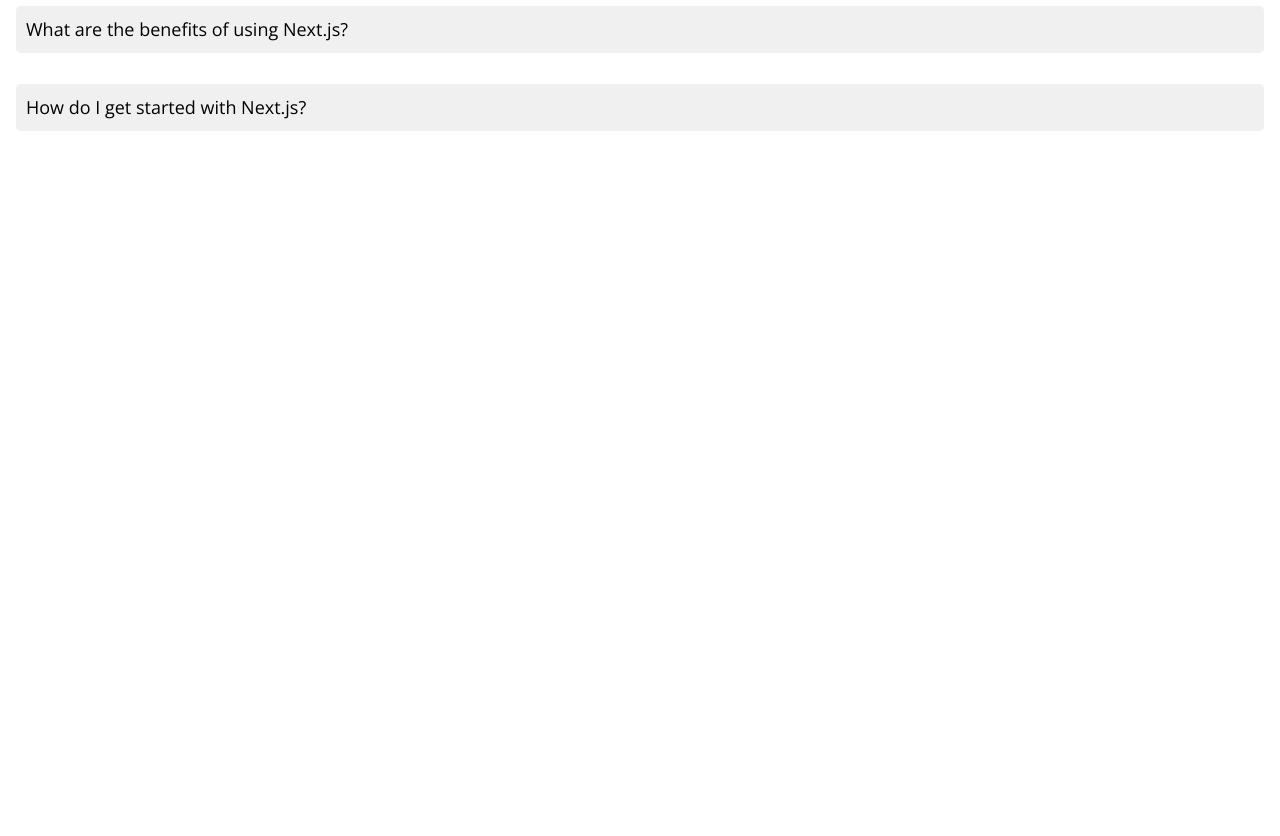
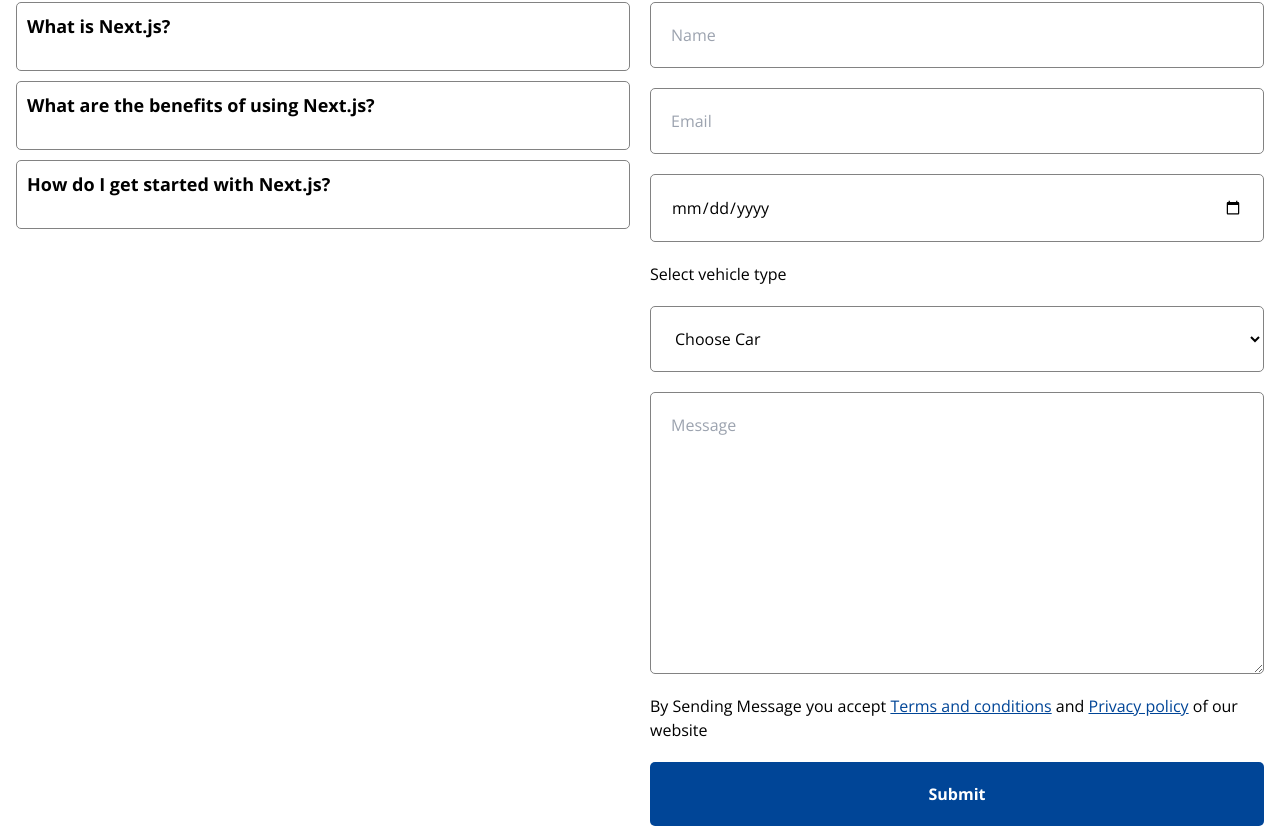
Before and after one commit to grom48/velaluka, a Next.js app: page /rental-car in a window 1280 px wide. Shown: the part 1024-1860 px from the top of the page. Before the commit the page ends 1186 px from the top, so only its background shows below. Built offline with nearby package versions, Linux system fonts and the light colour scheme.

Commit message:
Zavrsen rental i napravljen backend contacta

```diff
--- a/package.json
+++ b/package.json
@@ -13,11 +13,13 @@
     "@types/node": "18.13.0",
     "@types/react": "18.0.28",
     "@types/react-dom": "18.0.11",
+    "dotenv": "^16.0.3",
     "eslint": "8.34.0",
     "eslint-config-next": "13.1.6",
     "framer-motion": "^9.0.4",
     "next": "13.1.6",
     "node-sass": "^7.0.3",
+    "nodemailer": "^6.9.1",
     "react": "18.2.0",
     "react-dom": "18.2.0",
     "react-slick": "^0.29.0",
--- a/src/components/Category.tsx
+++ b/src/components/Category.tsx
@@ -58,7 +58,7 @@ const Category = () => {
 
   return (
     <>
-      <section className="container mx-auto px-4 py-10">
+      <section className="container mx-auto px-4 py-10" id="see-more">
         <h2 className="main-title">Select Category</h2>
         <Slider
           {...settings}
--- a/src/components/Header.tsx
+++ b/src/components/Header.tsx
@@ -107,7 +107,7 @@ const Header = () => {
             vacations and many more.
           </h1>
           <Link
-            href="/see-more"
+            href="#see-more"
             className="flex items-center gap-3 bg-oceanBlue rounded-full py-3 px-7 w-min"
           >
             <p className="w-max">See more</p>
--- /dev/null
+++ b/src/components/rents/Contact.tsx
@@ -0,0 +1,142 @@
+import React, { useState } from "react";
+import Link from "next/link";
+
+type Name = {
+  name: string;
+  setName: React.Dispatch<React.SetStateAction<string>>;
+};
+
+type Email = {
+  email: string;
+  setEmail: React.Dispatch<React.SetStateAction<string>>;
+};
+type Message = {
+  message: string;
+  setMessage: React.Dispatch<React.SetStateAction<string>>;
+};
+
+type Submit = {
+  submitted: boolean;
+  setSubmitted: React.Dispatch<React.SetStateAction<boolean>>;
+};
+const Contact = () => {
+  const [name, setName] = useState("");
+  const [email, setEmail] = useState("");
+  const [message, setMessage] = useState("");
+  const [date, setDate] = useState("");
+  const [selectedVehicle, setSelectedVehicle] = useState("");
+  const [submitted, setSubmitted] = useState(false);
+
+  const handleSubmit = (e: any) => {
+    e.preventDefault();
+    console.log("Sending");
+    let data = {
+      name,
+      email,
+      date,
+      selectedVehicle,
+      message,
+    };
+    fetch("/api/contact", {
+      method: "POST",
+      headers: {
+        Accept: "application/json, text/plain, */*",
+        "Content-Type": "application/json",
+      },
+      body: JSON.stringify(data),
+    }).then((res) => {
+      console.log("Response received");
+      if (res.status === 200) {
+        console.log("Response succeeded!");
+        setSubmitted(true);
+        setName("");
+        setDate("");
+        setSelectedVehicle("");
+        setEmail("");
+      }
+    });
+  };
+
+  return (
+    <div className="contact-section">
+      <h2 className="main-title">Contact for booking</h2>
+      <form action="" className="flex flex-col gap-5">
+        <input
+          onChange={(e) => {
+            setName(e.target.value);
+          }}
+          type="text"
+          placeholder="Name"
+          name="name"
+        />
+        <input
+          onChange={(e) => {
+            setEmail(e.target.value);
+          }}
+          type="email"
+          placeholder="Email"
+          name="email"
+        />
+        <input
+          onChange={(e) => {
+            setDate(e.target.value);
+          }}
+          type="date"
+          placeholder="Date"
+          name="date"
+        />
+        <label htmlFor="cars">Select vehicle type</label>
+        <select
+          name="cars"
+          id=""
+          value={selectedVehicle}
+          onChange={(e) => setSelectedVehicle(e.target.value)}
+        >
+          <option value="Choose">Choose Car</option>
+          <option value="Chevrolet Lacetti">Chevrolet Lacetti</option>
+          <option value="Chevrolet Aveo 1.4">Chevrolet Aveo 1.4</option>
+          <option value="Chevrolet Aveo 1.2">Chevrolet Aveo 1.2</option>
+        </select>
+        <textarea
+          onChange={(e) => {
+            setMessage(e.target.value);
+          }}
+          name="message"
+          placeholder="Message"
+          id="textarea"
+          cols={15}
+          rows={10}
+          defaultValue={""}
+        />
+        <p>
+          By Sending Message you accept{" "}
+          <Link
+            className="text-oceanBlue underline"
+            href="terms-and-conditions"
+          >
+            Terms and conditions
+          </Link>{" "}
+          and{" "}
+          <Link className="text-oceanBlue underline" href="privacy-and-policy">
+            Privacy policy
+          </Link>{" "}
+          of our website
+        </p>
+        <input
+          className="submit-btn contact-button"
+          type="submit"
+          name="submit"
+          placeholder="Submit"
+          onClick={(e) => {
+            handleSubmit(e);
+          }}
+        />
+      </form>
+    </div>
+  );
+};
+
+export default Contact;
+function setBody(arg0: string) {
+  throw new Error("Function not implemented.");
+}
--- a/src/components/rents/Faq.tsx
+++ b/src/components/rents/Faq.tsx
@@ -1,24 +1,12 @@
 import React, { useState } from "react";
 
 import { motion } from "framer-motion";
-
+import Link from "next/link";
+import Contact from "./Contact";
 interface Faq {
   question: string;
   answer: string;
 }
-
-/* const faqs: Faq[] = [
-  {
-    id: 1,
-    question: "How To Make Appoitment",
-    answer: "You can book by website or by phone",
-  },
-  {
-    id: 2,
-    question: "How To Make Appoitment",
-    answer: "You can book by website or by phone",
-  },
-]; */
 
 interface FaqSectionProps {
   faqs: Faq[];
@@ -31,16 +19,15 @@ const Faq = ({ faqs }: FaqSectionProps) => {
     setActiveIndex(activeIndex === index ? null : index);
   };
   return (
-    <section className="container mx-auto px-4">
+    <section className="container mx-auto px-4 py-5 grid md:grid-cols-1 lg:grid-cols-2 gap-5">
       <div className="faq-section">
+        <h2 className="main-title">FAQ</h2>
         {faqs.map((faq, index) => (
           <div className="faq-item" key={faq.question}>
             <motion.h3
               className={`question ${activeIndex === index ? "active" : ""}`}
               onClick={() => handleClick(index)}
-              initial={{ backgroundColor: "#f0f0f0" }}
               animate={{
-                backgroundColor: activeIndex === index ? "#d9d9d9" : "#f0f0f0",
                 transition: { duration: 0.3, ease: "easeInOut" },
               }}
             >
@@ -60,6 +47,7 @@ const Faq = ({ faqs }: FaqSectionProps) => {
           </div>
         ))}
       </div>
+      <Contact />
     </section>
   );
 };
--- /dev/null
+++ b/src/pages/api/contact.ts
@@ -0,0 +1,43 @@
+export default function (req: any, res: any) {
+  require("dotenv").config();
+
+  let nodemailer = require("nodemailer");
+  const transporter = nodemailer.createTransport({
+    service: "gmail",
+    auth: {
+      user: "slanje.mailova1@gmail.com",
+      pass: "zmdnmlgkjrrfwwbe",
+    },
+    tls: {
+      rejectUnauthorized: false,
+    },
+  });
+  const mailData = {
+    from: "slanje.mailova1@gmail.com",
+    to: "viktorbilokapic@gmail.com",
+    subject: `Message From ${req.body.name}`,
+    text: req.body.message + " | Sent from: " + req.body.email,
+    html: `
+    <table style="border-collapse: collapse; width: 100%;">
+      <tr>
+        <td style="padding: 10px; border: 1px solid #ddd;">Message:</td>
+        <td style="padding: 10px; border: 1px solid #ddd;">${req.body.message}</td>
+      </tr>
+      <tr>
+        <td style="padding: 10px; border: 1px solid #ddd;">Date:</td>
+        <td style="padding: 10px; border: 1px solid #ddd;">${req.body.date}</td>
+      </tr>
+      <tr>
+        <td style="padding: 10px; border: 1px solid #ddd;">Selected Vehicle:</td>
+        <td style="padding: 10px; border: 1px solid #ddd;">${req.body.selectedVehicle}</td>
+      </tr>
+    </table>
+    <p>Sent from: ${req.body.email}</p>
+    `,
+  };
+  transporter.sendMail(mailData, function (err: any, info: any) {
+    if (err) console.log(err);
+    else console.log(info);
+  });
+  res.status(200);
+}
--- a/src/pages/rental-car.tsx
+++ b/src/pages/rental-car.tsx
@@ -1,3 +1,4 @@
+import Footer from "@/components/Footer";
 import Faq from "@/components/rents/Faq";
 import Navbar from "@/components/rents/Navbar";
 import Price from "@/components/rents/Price";
@@ -28,6 +29,7 @@ const rentalCar = () => {
       <Rents />
       <Price />
       <Faq faqs={faqs} />
+      <Footer />
     </>
   );
 };
--- a/src/styles/_defaults.scss
+++ b/src/styles/_defaults.scss
@@ -22,7 +22,7 @@
 }
 
 html {
-  scroll-behavior: smooth;
+  scroll-behavior: smooth !important;
 }
 
 body {
--- a/src/styles/layout/_rentacar.scss
+++ b/src/styles/layout/_rentacar.scss
@@ -9,19 +9,19 @@
 .faq-item {
   cursor: pointer;
   margin-bottom: 10px;
+  border: 1px solid #828282;
+  border-radius: 5px;
 }
 
 .faq-item .question {
   font-size: 18px;
   margin: 0;
   padding: 10px;
-  background-color: #f0f0f0;
-  border-radius: 5px;
+  font-family: "OpenSansBold";
 }
 
 .faq-item .answer {
   padding: 10px;
-  border: 1px solid #ccc;
   border-top: none;
   border-radius: 0 0 5px 5px;
   overflow: hidden;
@@ -30,3 +30,32 @@
 .faq-item .answer.active {
   overflow: visible;
 }
+
+input,
+textarea,
+select {
+  padding: 20px;
+  width: 100%;
+  border: 1px solid #828282;
+  background: transparent;
+  border-radius: 5px;
+  color: var(--white);
+}
+
+.submit-btn {
+  border: none;
+  outline: none;
+  background: $oceanBlue;
+  color: $white;
+  border-radius: 5px;
+  padding: 20px;
+  font-family: "OpenSansBold";
+}
+
+@media only screen and (max-width: 769px) {
+  input,
+  textarea,
+  select {
+    padding: 10px;
+  }
+}
```
Also changed, not shown: 1 other file (tests, documents, lock files or other folders).
